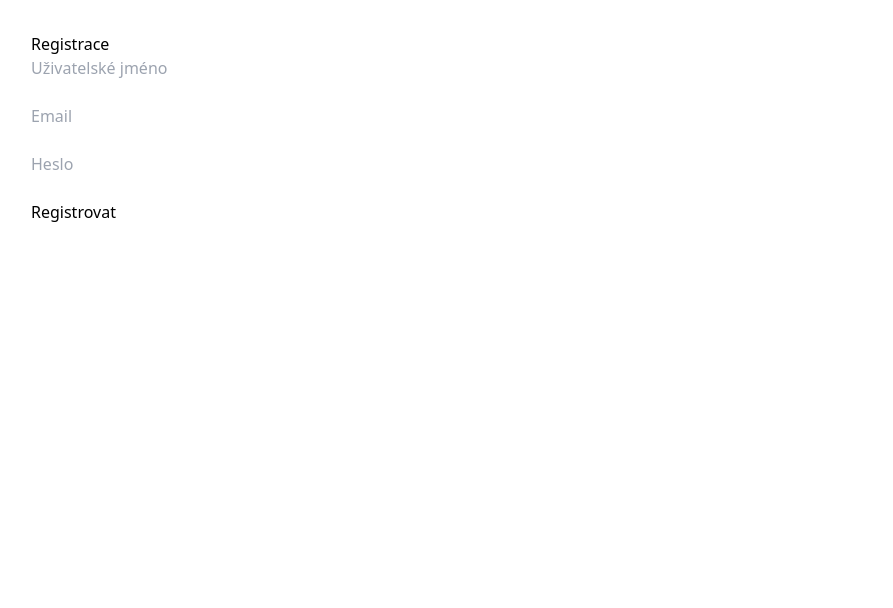
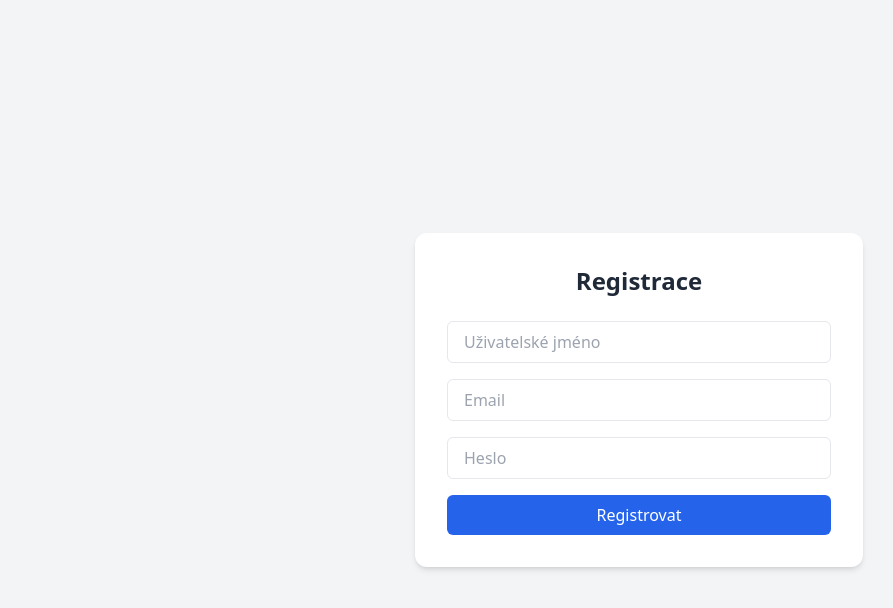
Before and after one commit to HonzaKud/quickchat-frontend, a React (Create React App) app: page /register in a window 1280 px wide. Shown: the top 608 px of the page, without its empty margins (1-894 px from the left). Built offline with nearby package versions, Linux system fonts and the light colour scheme.

Commit message:
stylovani RegisterPage

```diff
--- a/src/pages/RegisterPage.tsx
+++ b/src/pages/RegisterPage.tsx
@@ -38,9 +38,10 @@
   };
 
   return (
-    <div style={{ padding: '2rem' }}>
-      <h2>Registrace</h2>
-      <form onSubmit={handleSubmit}>
+    <div className="flex items-center justify-center min-h-screen bg-gray-100 px-4">
+      <div className="bg-white p-8 rounded-xl shadow-md w-full max-w-md">
+        <h2 className="text-2xl font-semibold mb-6 text-center text-gray-800">Registrace</h2>
+        <form onSubmit={handleSubmit} className="space-y-4">
           <input
             type="text"
             name="username"
@@ -48,7 +49,8 @@
             value={formData.username}
             onChange={handleChange}
             required
-        /><br /><br />
+            className="w-full px-4 py-2 border rounded-md focus:outline-none focus:ring-2 focus:ring-blue-500"
+          />
           <input
             type="email"
             name="email"
@@ -56,7 +58,8 @@
             value={formData.email}
             onChange={handleChange}
             required
-        /><br /><br />
+            className="w-full px-4 py-2 border rounded-md focus:outline-none focus:ring-2 focus:ring-blue-500"
+          />
           <input
             type="password"
             name="password"
@@ -64,10 +67,19 @@
             value={formData.password}
             onChange={handleChange}
             required
-        /><br /><br />
-        <button type="submit">Registrovat</button>
+            className="w-full px-4 py-2 border rounded-md focus:outline-none focus:ring-2 focus:ring-blue-500"
+          />
+          <button
+            type="submit"
+            className="w-full bg-blue-600 text-white py-2 rounded-md hover:bg-blue-700 transition"
+          >
+            Registrovat
+          </button>
         </form>
-      {message && <p style={{ marginTop: '1rem' }}>{message}</p>}
+        {message && (
+          <p className="text-center mt-4 text-sm text-gray-700">{message}</p>
+        )}
+      </div>
     </div>
   );
 };
```
Lines whose indentation alone changed are shown as unchanged.
